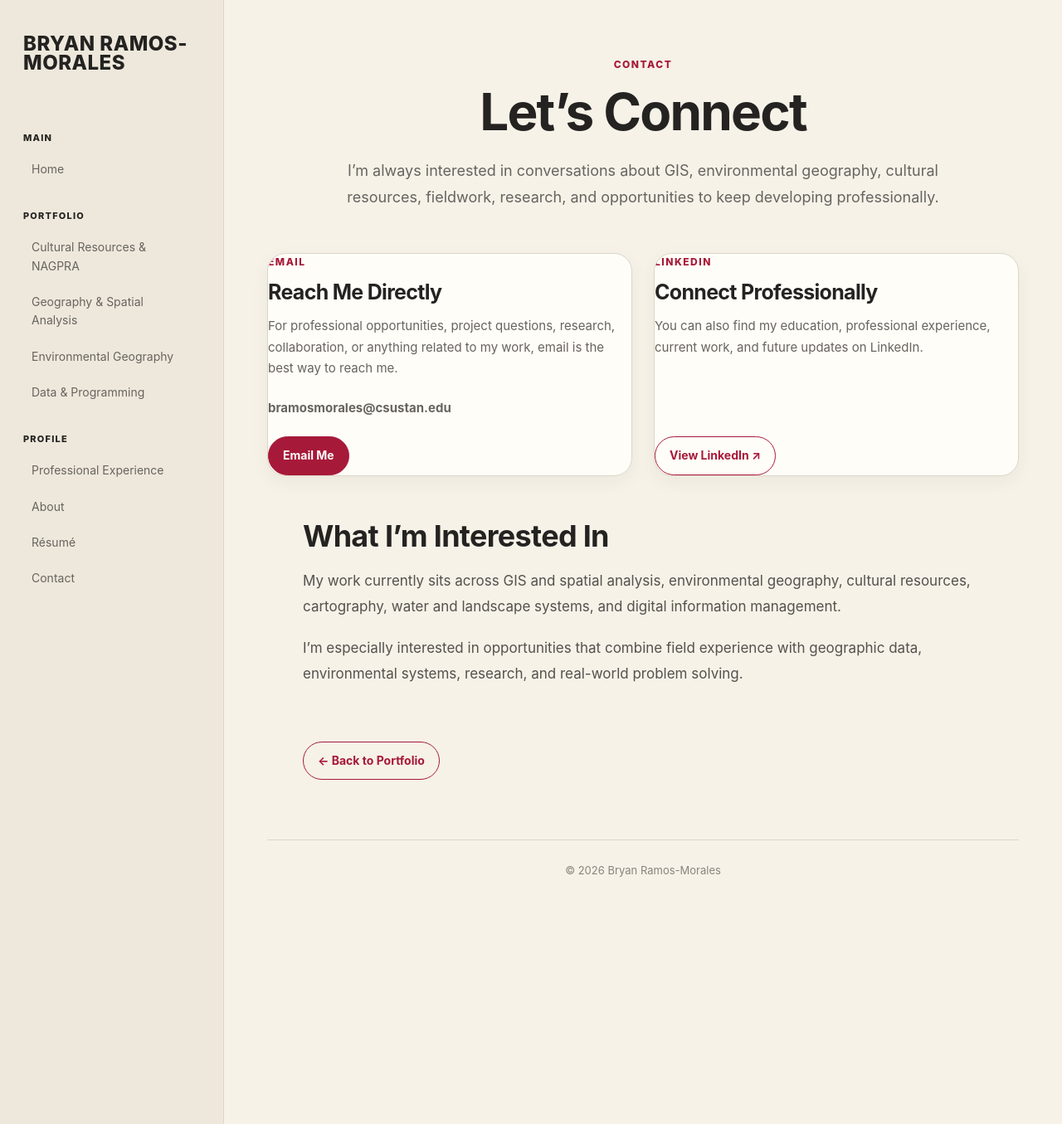
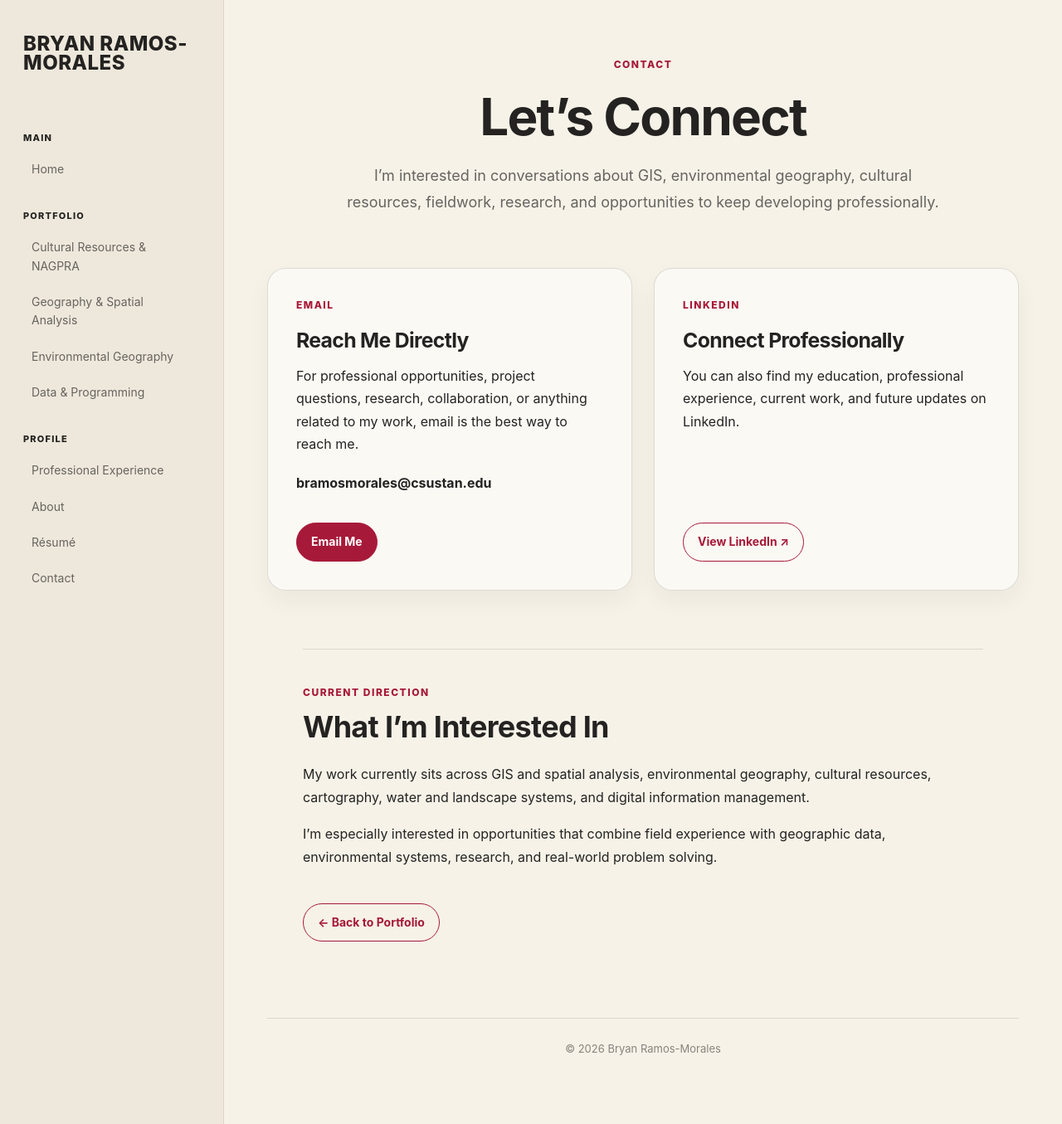
Before and after one commit to bramosmorales/bramosmorales.github.io, a Jekyll site: the page built from contact.html, in a window 1280 px wide and 1355 px high. Shown: the whole window at 83% size. Built offline with Jekyll 4.4.1, drawn with Linux system fonts in a browser that asks for light colours.

Commit message:
Update contact.html

```diff
--- a/contact.html
+++ b/contact.html
@@ -5,7 +5,130 @@ description: "Contact Bryan Ramos-Morales for GIS, environmental geography, cult
 section: "contact"
 ---
 
-<header class="page-header">
+<style>
+
+  .contact-page {
+    width: 100%;
+    max-width: 1040px;
+    margin: 0 auto;
+  }
+
+  .contact-header {
+    max-width: 780px;
+    margin: 0 auto 64px;
+    text-align: center;
+  }
+
+  .contact-header .eyebrow {
+    margin-bottom: 18px;
+  }
+
+  .contact-header h1 {
+    margin-bottom: 20px;
+  }
+
+  .contact-header p {
+    max-width: 720px;
+    margin: 0 auto;
+  }
+
+  .contact-grid {
+    display: grid;
+    grid-template-columns: repeat(2, minmax(0, 1fr));
+    gap: 26px;
+    margin-bottom: 70px;
+  }
+
+  .contact-card {
+    display: flex;
+    flex-direction: column;
+    min-height: 290px;
+    padding: 34px;
+    border: 1px solid rgba(40, 35, 30, 0.14);
+    border-radius: 22px;
+    background: rgba(255, 255, 255, 0.52);
+    box-shadow: 0 12px 28px rgba(40, 35, 30, 0.05);
+  }
+
+  .contact-card .eyebrow {
+    margin-bottom: 18px;
+  }
+
+  .contact-card h2 {
+    margin: 0 0 16px;
+    font-size: 1.55rem;
+    line-height: 1.15;
+  }
+
+  .contact-card p {
+    margin: 0 0 16px;
+    line-height: 1.7;
+  }
+
+  .contact-email {
+    margin-top: 4px !important;
+    font-weight: 700;
+  }
+
+  .contact-actions {
+    margin-top: auto;
+    padding-top: 18px;
+  }
+
+  .contact-interests {
+    max-width: 820px;
+    margin: 0 auto;
+    padding: 42px 0 20px;
+    border-top: 1px solid rgba(40, 35, 30, 0.12);
+  }
+
+  .contact-interests h2 {
+    margin-bottom: 22px;
+  }
+
+  .contact-interests p {
+    max-width: 760px;
+    line-height: 1.75;
+  }
+
+  .contact-return {
+    margin-top: 42px;
+  }
+
+  @media (max-width: 800px) {
+
+    .contact-header {
+      margin-bottom: 42px;
+      text-align: left;
+    }
+
+    .contact-header p {
+      margin-left: 0;
+    }
+
+    .contact-grid {
+      grid-template-columns: 1fr;
+      gap: 20px;
+      margin-bottom: 52px;
+    }
+
+    .contact-card {
+      min-height: auto;
+      padding: 28px;
+    }
+
+    .contact-interests {
+      padding-top: 34px;
+    }
+
+  }
+
+</style>
+
+
+<div class="contact-page">
+
+  <header class="page-header contact-header">
 
     <div class="eyebrow">
       Contact
@@ -14,17 +137,17 @@ section: "contact"
     <h1>Let’s Connect</h1>
 
     <p class="lede">
-    I’m always interested in conversations about GIS, environmental
-    geography, cultural resources, fieldwork, research, and opportunities
-    to keep developing professionally.
+      I’m interested in conversations about GIS, environmental geography,
+      cultural resources, fieldwork, research, and opportunities to keep
+      developing professionally.
     </p>
 
   </header>
 
 
-<section class="project-grid">
+  <section class="contact-grid">
 
-  <article class="project-card">
+    <article class="contact-card">
 
       <div class="eyebrow">
         Email
@@ -38,9 +161,11 @@ section: "contact"
         best way to reach me.
       </p>
 
-    <p>
-      <strong>bramosmorales@csustan.edu</strong>
+      <p class="contact-email">
+        bramosmorales@csustan.edu
       </p>
+
+      <div class="contact-actions">
 
         <a
           class="button"
@@ -49,10 +174,12 @@ section: "contact"
           Email Me
         </a>
 
+      </div>
+
     </article>
 
 
-  <article class="project-card">
+    <article class="contact-card">
 
       <div class="eyebrow">
         LinkedIn
@@ -65,6 +192,8 @@ section: "contact"
         current work, and future updates on LinkedIn.
       </p>
 
+      <div class="contact-actions">
+
         <a
           class="button secondary"
           href="https://www.linkedin.com/in/bryan-ramos-morales-a926443ab"
@@ -74,12 +203,18 @@ section: "contact"
           View LinkedIn ↗
         </a>
 
+      </div>
+
     </article>
 
   </section>
 
 
-<section class="case-study">
+  <section class="contact-interests">
+
+    <div class="eyebrow">
+      Current Direction
+    </div>
 
     <h2>What I’m Interested In</h2>
 
@@ -95,7 +230,7 @@ section: "contact"
       research, and real-world problem solving.
     </p>
 
-  <section class="project-return">
+    <div class="contact-return">
 
       <a
         class="button secondary"
@@ -104,6 +239,8 @@ section: "contact"
         ← Back to Portfolio
       </a>
 
+    </div>
+
   </section>
 
-</section>
+</div>
```
Lines whose indentation alone changed are shown as unchanged.
